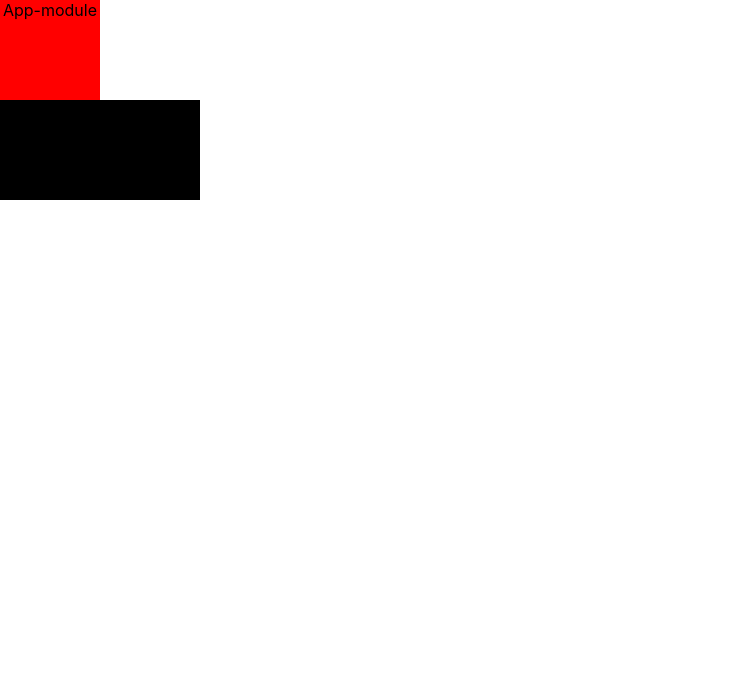
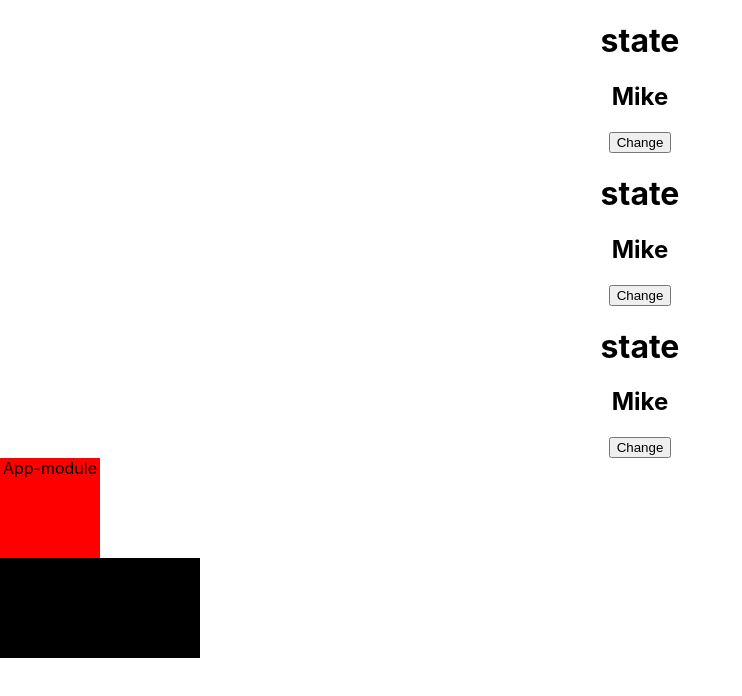
Before and after one commit to Hyejinijini/react-study, a React (Create React App) app: page / in a window 1280 px wide. Shown: the top 696 px of the page, without its empty margins (0-742 px from the left). Built offline with nearby package versions, Linux system fonts and the light colour scheme.

Commit message:
update: Hello 컴포넌트 수정
UseState 컴포넌트를 import 해서 age 값을 전달해줌.

```diff
--- a/src/components/hello/Hello.js
+++ b/src/components/hello/Hello.js
@@ -1 +1,11 @@
-export default function Hello() {}
+import UseState from "./components/UseState.js";
+
+export default function Hello() {
+  return (
+    <div>
+      <UseState age={10} />
+      <UseState age={20} />
+      <UseState age={30} />
+    </div>
+  );
+}
```
